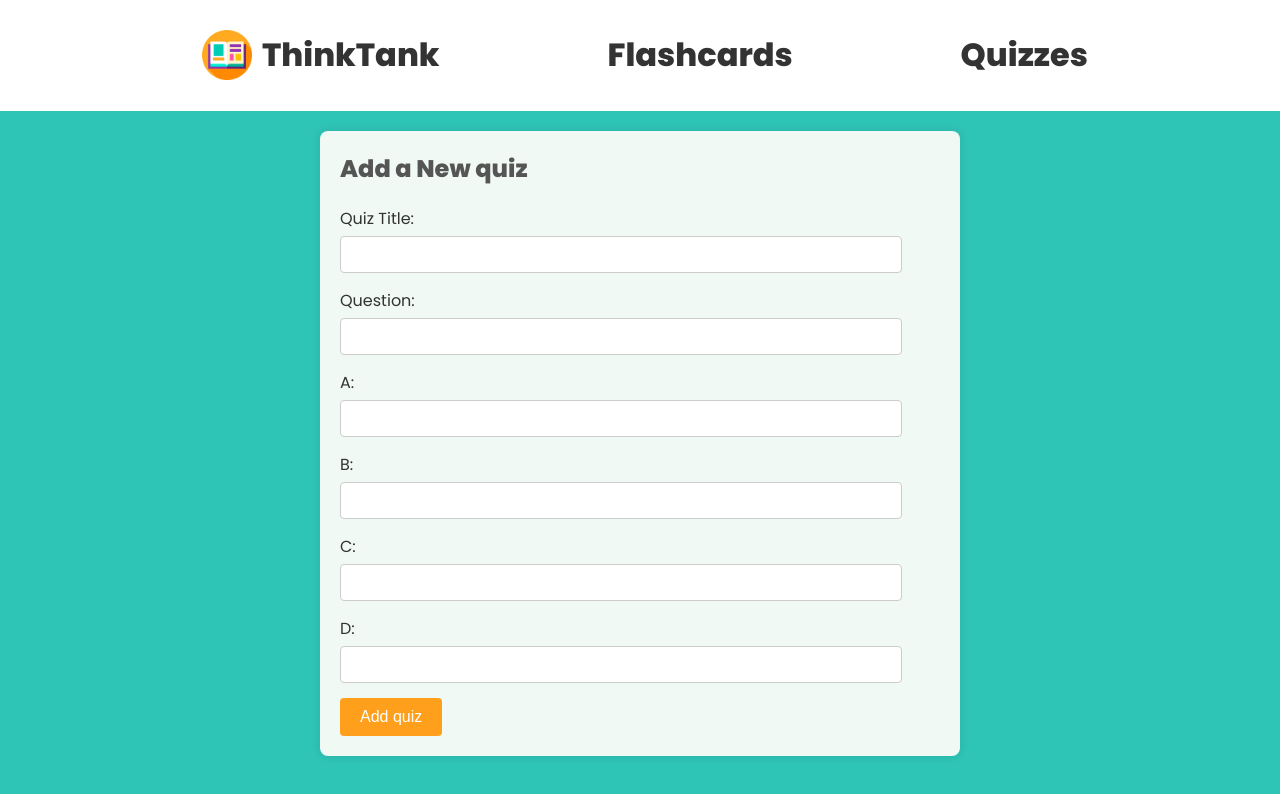
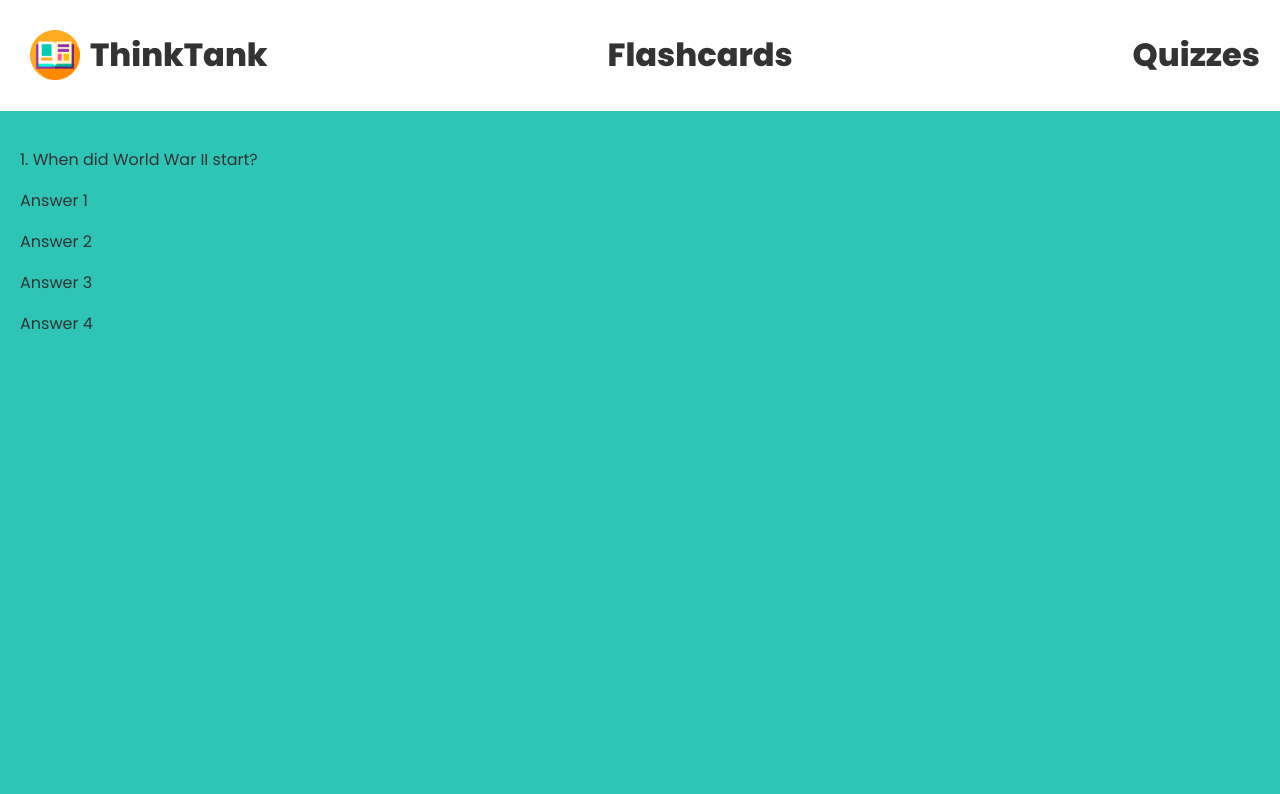
Before and after one commit to DeFactin/ThinkTank, a React (Create React App) app in the folder frontend/: page /historyquiz in a window 1280 px wide. Shown: the top 794 px of the page. Built offline with nearby package versions, Linux system fonts and the light colour scheme.

Commit message:
HistoryQuiz added

```diff
--- a/frontend/src/index.css
+++ b/frontend/src/index.css
@@ -146,7 +146,7 @@ header .title .logo {
   display: grid;
   grid-template-columns: repeat(3,1fr);
   gap: 20px;
-  width: 70%;
+  max-width: 70%;
  margin: 100px auto;
 }
 
--- a/frontend/src/pages/HistoryQuiz.js
+++ b/frontend/src/pages/HistoryQuiz.js
@@ -1,9 +1,7 @@
-/*import QuizForm from "../components/QuizForm";
 
 const HistoryQuiz = () => {
   return(
   <div>
-    <QuizForm/>
     <p>1. When did World War II start?</p>
     <p>Answer 1</p>
     <p>Answer 2</p>
@@ -13,18 +11,4 @@ const HistoryQuiz = () => {
   </div>)
 };
 
-export default HistoryQuiz*/
-
-import QuizForm from "../components/QuizForm";
-
-const HistoryQuiz = ()=> {
-    return (
-      <div>
-
-      <QuizForm/>
-
-      </div>
-    );
-
-}
 export default HistoryQuiz
--- a/frontend/src/pages/Quizzes.js
+++ b/frontend/src/pages/Quizzes.js
@@ -14,7 +14,7 @@ const Quizzes = () => {
       <h1> Play our quizzes! </h1>
         <div className="container">
           <div className="item">
-          <Link to="/HistoryQuiz.js">
+          <Link to="/HistoryQuiz">
             <h2>History</h2>
           </Link>
         </div>
```
